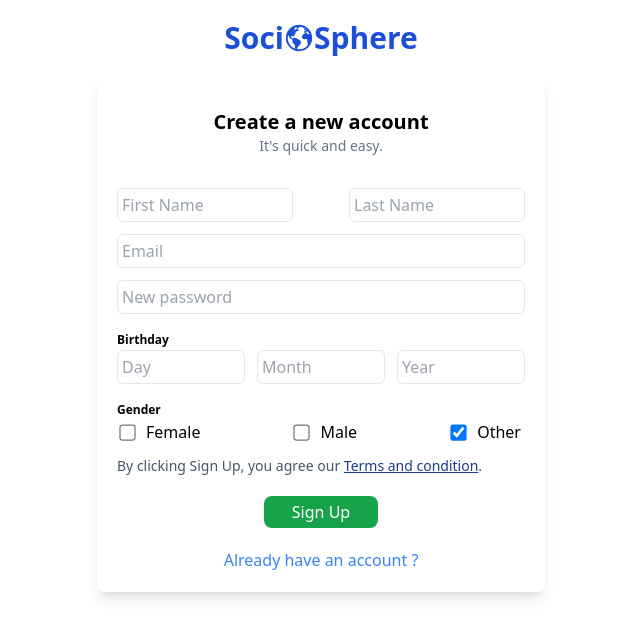
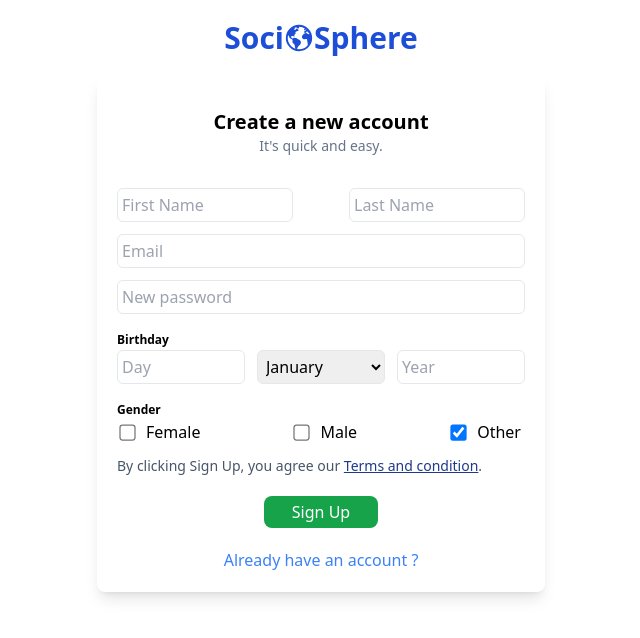
Before and after one commit to ashishsigdel/Twitter-clone, a React (Vite) app in the folder frontend/: page /sign-up in a window 1280 px wide. Shown: the top 638 px of the page, without its empty margins (319-959 px from the left). Built offline with nearby package versions, Linux system fonts and the light colour scheme; no server answers.

Commit message:
update sidebar and input data to true data

```diff
--- a/frontend/src/pages/SignUp.jsx
+++ b/frontend/src/pages/SignUp.jsx
@@ -116,20 +116,35 @@ export default function SignUp() {
                 onChange={handleChange}
                 placeholder="Day"
               />
-              <input
-                type="number"
-                min={1}
-                max={31}
+              <select
                 id="month"
-                className="border p-1 rounded-md w-32 focus:outline-none "
+                className="border p-1 rounded-md w-32 focus:outline-none"
                 onChange={handleChange}
                 placeholder="Month"
-              />
+                value={formData.month}
+              >
+                <option value="" disabled>
+                  Select Month
+                </option>
+                <option value="01">January</option>
+                <option value="02">February</option>
+                <option value="03">March</option>
+                <option value="04">April</option>
+                <option value="05">May</option>
+                <option value="06">June</option>
+                <option value="07">July</option>
+                <option value="08">August</option>
+                <option value="09">September</option>
+                <option value="10">October</option>
+                <option value="11">November</option>
+                <option value="12">December</option>
+              </select>
               <input
                 type="number"
                 id="year"
                 min={1900}
                 className="border p-1 rounded-md w-32 focus:outline-none"
+                onChange={handleChange}
                 placeholder="Year"
               />
             </div>
```
Also changed, not shown: 2 other files (tests, documents, lock files or other folders).
